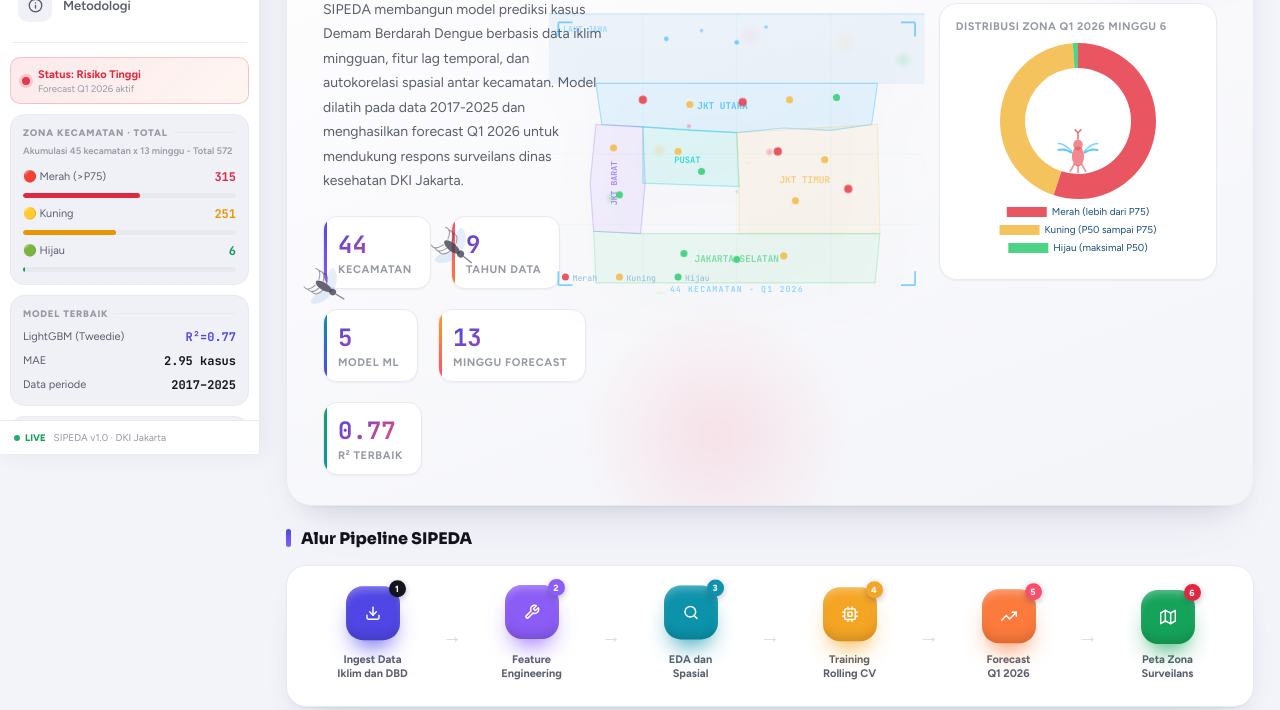
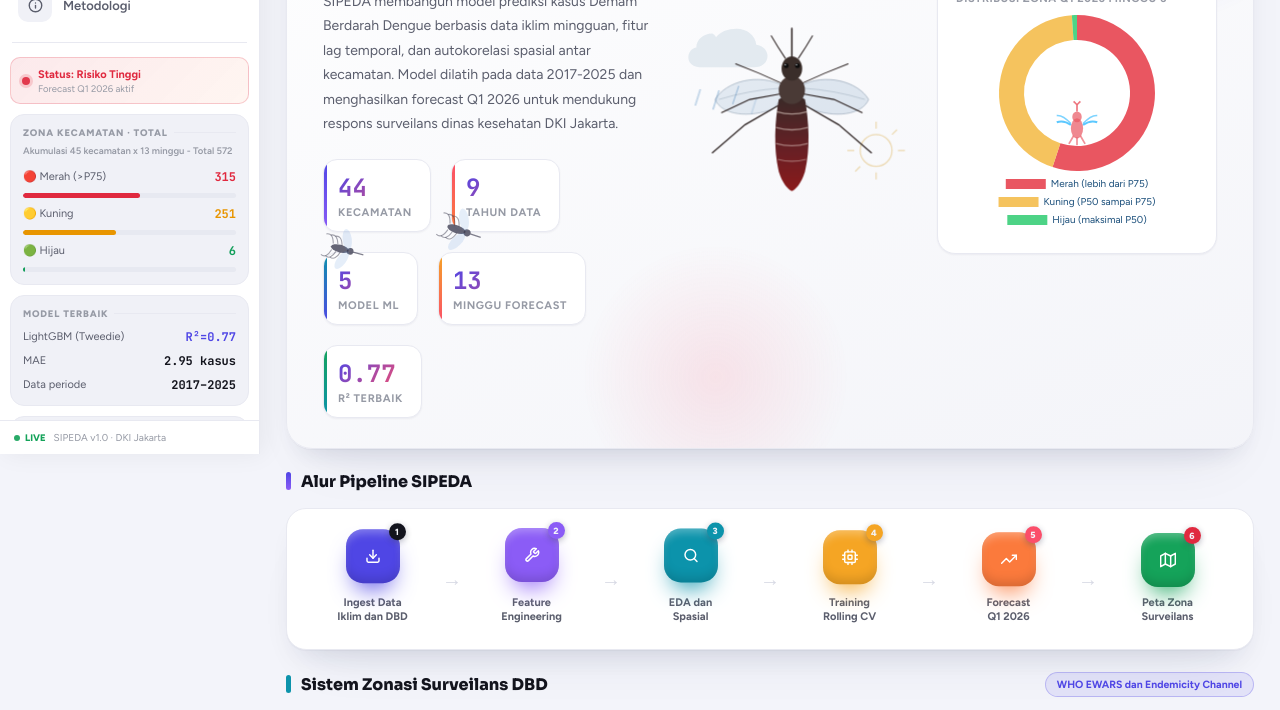
Before and after one commit to dapp-eng/sipeda_dashboard, a plain HTML site: page index.html in a window 1280 px wide. Shown: the part 346-1056 px from the top of the page. Drawn offline with nearby package versions, Linux system fonts and the light colour scheme.

Commit message:
Add files via upload

```diff
--- a/index.html
+++ b/index.html
@@ -248,8 +248,7 @@ input[type=range]::-moz-range-thumb{width:18px;height:18px;border-radius:50%;bor
 .hero-glow1{position:absolute;top:-90px;right:-90px;width:340px;height:340px;border-radius:50%;background:radial-gradient(circle,rgba(79,70,229,0.14),transparent 70%);pointer-events:none;animation:float-glow 6s ease-in-out infinite;}
 .hero-glow2{position:absolute;bottom:-70px;left:30%;width:260px;height:260px;border-radius:50%;background:radial-gradient(circle,rgba(251,78,106,0.12),transparent 70%);pointer-events:none;animation:float-glow 8s ease-in-out infinite reverse;}
 @keyframes float-glow{0%,100%{transform:translate(0,0);}50%{transform:translate(12px,-16px);}}
-.hero-inner{display:grid;grid-template-columns:minmax(220px,1fr) auto auto;gap:14px;align-items:center;position:relative;z-index:1;}
-.hero-mid{display:flex;justify-content:flex-start;align-items:center;margin-left:clamp(-70px,calc(78px - 16.3cqi),0px);padding-top:clamp(8px,3cqi,28px);transition:margin-left .25s ease,padding-top .25s ease,opacity .25s ease;}
+.hero-inner{display:grid;grid-template-columns:minmax(220px,1fr) minmax(200px,240px) minmax(220px,280px);gap:20px;align-items:center;position:relative;z-index:1;}
 .hero-eyebrow{display:inline-flex;align-items:center;gap:7px;margin-bottom:14px;font-size:11px;font-weight:700;color:#fff;background:linear-gradient(135deg,var(--c-blue),var(--c-purple));padding:6px 13px;border-radius:20px;box-shadow:0 8px 18px -6px rgba(79,70,229,0.45);}
 .hero-title{font-family:'Sora',sans-serif;font-size:36px;font-weight:900;line-height:1.12;letter-spacing:-1px;margin-bottom:16px;background:linear-gradient(135deg,var(--txt) 0%,var(--c-blue) 45%,var(--c-red) 100%);-webkit-background-clip:text;-webkit-text-fill-color:transparent;background-clip:text;}
 .hero-desc{font-size:14px;color:var(--txt2);line-height:1.75;margin-bottom:22px;max-width:560px;}
@@ -262,35 +261,26 @@ input[type=range]::-moz-range-thumb{width:18px;height:18px;border-radius:50%;bor
 .hstat:nth-child(5)::before{background:linear-gradient(180deg,var(--c-green),var(--c-teal));}
 .hstat-val{font-family:'JetBrains Mono',monospace;font-size:24px;font-weight:700;background:linear-gradient(135deg,var(--c-blue),var(--c-red));-webkit-background-clip:text;-webkit-text-fill-color:transparent;background-clip:text;}
 .hstat-label{font-size:11px;color:var(--txt3);font-weight:700;text-transform:uppercase;letter-spacing:0.6px;margin-top:3px;}
-.hero-chart{width:clamp(200px,calc(142px + 15.24cqi),280px);background:var(--bg2);border:1px solid var(--bord);border-radius:18px;padding:16px;box-shadow:var(--shadow-xs);transition:width .25s ease;}
+.hero-chart{width:100%;background:var(--bg2);border:1px solid var(--bord);border-radius:18px;padding:18px;box-shadow:var(--shadow-xs);}
 .hero-chart-title{font-size:11px;font-weight:700;color:var(--txt3);text-transform:uppercase;letter-spacing:0.5px;margin-bottom:10px;}
 
-/* JAKARTA HERO MAP */
-.hero-jkt-wrap{position:relative;width:clamp(200px,42cqi,380px);aspect-ratio:4/3;flex-shrink:0;margin:0 auto;filter:drop-shadow(0 18px 30px rgba(20,24,52,0.12));transition:width .25s ease;}
-.hero-jkt-wrap svg#jkt-map{width:100%;height:100%;}
-
-/* Degradasi BENAR-BENAR menyatu (fluid via clamp+cqi), berbasis lebar ruang
-   yang sungguh tersedia (container query), bukan lebar viewport — karena
-   sidebar bisa mengambil 260px atau 68px, dua laptop dengan resolusi
-   sedikit berbeda bisa berakhir di ruang yang nyaris sama, atau
-   sebaliknya. Peta & chart donat di atas (.hero-jkt-wrap, .hero-chart)
-   sudah mengecil terus-menerus secara halus sepanjang rentang lebar yang
-   luas (lihat clamp(...,cqi,...) di rule masing-masing) — bukan cuma
-   melompat di satu titik patokan seperti sebelumnya — supaya tidak ada
-   titik di mana selisih lebar layar yang kecil membuat elemen tiba-tiba
-   "hilang". Peta baru benar-benar disembunyikan di rentang yang sangat
-   sempit, setelah ia mencapai ukuran minimumnya, dan didahului fase
-   transparan dulu (bertahap) supaya tidak melompat ke kosong begitu saja. */
-@container hero (max-width:480px){
-  .hero-mid{opacity:0.35;}
-}
-@container hero (max-width:460px){
-  .hero-mid{display:none;}
-  .hero-inner{grid-template-columns:minmax(220px,1fr) auto;}
-}
-.jkt-pulse-ring{transform-origin:center;animation:jkt-ring-out 2.4s ease-out infinite;}
-@keyframes jkt-ring-out{0%{transform:scale(0.2);opacity:0.9;}100%{transform:scale(2.5);opacity:0;}}
-.jkt-label-box{font-family:'JetBrains Mono',monospace;font-size:9px;font-weight:700;fill:var(--txt3);}
+.hero-deco{width:100%;max-width:220px;aspect-ratio:1;margin:0 auto;display:flex;align-items:center;justify-content:center;}
+.hero-deco svg{width:100%;height:100%;overflow:visible;}
+.hd-bug{transform-box:fill-box;transform-origin:center;animation:hd-float 4s ease-in-out infinite;}
+@keyframes hd-float{0%,100%{transform:translateY(0);}50%{transform:translateY(-5px);}}
+.hd-rain{animation:hd-rainfall 1.3s linear infinite;}
+.hd-rain:nth-child(2){animation-delay:0.3s;}
+.hd-rain:nth-child(3){animation-delay:0.6s;}
+.hd-rain:nth-child(4){animation-delay:0.9s;}
+@keyframes hd-rainfall{0%{transform:translateY(0);opacity:0;}15%{opacity:0.6;}80%{opacity:0.45;}100%{transform:translateY(12px);opacity:0;}}
+.hd-sun{transform-box:fill-box;transform-origin:center;animation:hd-sun-pulse 3s ease-in-out infinite;}
+@keyframes hd-sun-pulse{0%,100%{opacity:0.45;transform:scale(1);}50%{opacity:0.75;transform:scale(1.08);}}
+
+@container hero (max-width:680px){
+  .hero-inner{grid-template-columns:1fr;}
+  .hero-chart{max-width:340px;margin:0 auto;width:100%;}
+  .hero-deco{display:none;}
+}
 
 /* FLOW DIAGRAM */
 .flow-diagram{display:flex;align-items:center;justify-content:center;gap:0;background:var(--card);border:1px solid var(--bord);border-radius:var(--radius-card);padding:24px 18px;margin-bottom:22px;overflow-x:auto;width:100%;box-shadow:var(--shadow-card);}
@@ -546,9 +536,7 @@ canvas{max-width:100%;}
   .hero-chart{width:100%;padding:13px;margin-left:auto;margin-right:auto;}
   .hero-chart-title{font-size:10px;text-align:center;}
 
-  .hero-inner{grid-template-columns:1fr!important;}
-  .hero-mid{display:flex;justify-content:center;margin-left:0;padding-top:0;opacity:1;}
-  .hero-jkt-wrap{width:100%;height:200px;margin-top:16px;margin-left:auto;margin-right:auto;}
+  .hero-inner{grid-template-columns:1fr!important;gap:18px;}
 
   .g1,.g2,.g3,.g4,.g-7-3,.g-3-7,.g-5-5{grid-template-columns:1fr!important;gap:13px;}
 
@@ -1485,132 +1473,65 @@ body.sb-collapsed .main {
           <div class="hstat"><div class="hstat-val">0.76</div><div class="hstat-label">R² Terbaik</div></div>
         </div>
       </div>
-      <div class="hero-mid">
-<div class="hero-jkt-wrap">
-<svg id="jkt-map" viewBox="0 0 320 240" xmlns="http://www.w3.org/2000/svg">
+      <div class="hero-deco" aria-hidden="true">
+        <svg viewBox="0 0 235 180" xmlns="http://www.w3.org/2000/svg">
           <defs>
-    <radialGradient id="glow-m" cx="50%" cy="50%" r="50%"><stop offset="0%" stop-color="#e63946" stop-opacity="0.6"/><stop offset="100%" stop-color="#e63946" stop-opacity="0"/></radialGradient>
-    <radialGradient id="glow-k" cx="50%" cy="50%" r="50%"><stop offset="0%" stop-color="#f4b942" stop-opacity="0.5"/><stop offset="100%" stop-color="#f4b942" stop-opacity="0"/></radialGradient>
-    <radialGradient id="glow-h" cx="50%" cy="50%" r="50%"><stop offset="0%" stop-color="#2ecc71" stop-opacity="0.5"/><stop offset="100%" stop-color="#2ecc71" stop-opacity="0"/></radialGradient>
-    <filter id="blur-soft"><feGaussianBlur stdDeviation="1.5"/></filter>
+            <linearGradient id="hd-abd" x1="0%" y1="0%" x2="0%" y2="100%">
+              <stop offset="0%" stop-color="#3a2a28"/>
+              <stop offset="60%" stop-color="#6b1f24"/>
+              <stop offset="100%" stop-color="#8b1a1a"/>
+            </linearGradient>
           </defs>
-
-  <!-- Grid lines -->
-  <g opacity="0.08" stroke="#00aaff" stroke-width="0.5">
-    <line x1="0" y1="60" x2="320" y2="60"/>
-    <line x1="0" y1="120" x2="320" y2="120"/>
-    <line x1="0" y1="180" x2="320" y2="180"/>
-    <line x1="80" y1="0" x2="80" y2="240"/>
-    <line x1="160" y1="0" x2="160" y2="240"/>
-    <line x1="240" y1="0" x2="240" y2="240"/>
+          <g transform="translate(-228,-50)">
+            <path d="M255,55 C245,55 238,62 238,70 C232,71 228,77 230,84 C232,90 240,92 248,91 L300,91 C308,91 314,86 314,79 C314,73 309,68 302,67 C301,57 292,50 281,50 C272,50 264,53 259,59 C258,57 257,56 255,55 Z" fill="#cfdce6" opacity="0.55"/>
+            <path class="hd-rain" d="M242,108 L237,124" stroke="#8fb4d6" stroke-width="2" stroke-linecap="round" opacity="0.5"/>
+            <path class="hd-rain" d="M262,112 L256,131" stroke="#8fb4d6" stroke-width="2" stroke-linecap="round" opacity="0.55"/>
+            <path class="hd-rain" d="M283,110 L277,128" stroke="#8fb4d6" stroke-width="2" stroke-linecap="round" opacity="0.45"/>
+            <path class="hd-rain" d="M302,114 L297,130" stroke="#8fb4d6" stroke-width="2" stroke-linecap="round" opacity="0.5"/>
+
+            <g class="hd-sun">
+              <circle cx="430" cy="180" r="16" fill="none" stroke="#d9a83c" stroke-width="1.3" opacity="0.55"/>
+              <line x1="430" y1="158" x2="430" y2="151" stroke="#d9a83c" stroke-width="1.3" opacity="0.55"/>
+              <line x1="430" y1="202" x2="430" y2="209" stroke="#d9a83c" stroke-width="1.3" opacity="0.55"/>
+              <line x1="452" y1="180" x2="459" y2="180" stroke="#d9a83c" stroke-width="1.3" opacity="0.55"/>
+              <line x1="408" y1="180" x2="401" y2="180" stroke="#d9a83c" stroke-width="1.3" opacity="0.55"/>
+              <line x1="446" y1="164" x2="451" y2="159" stroke="#d9a83c" stroke-width="1.3" opacity="0.55"/>
+              <line x1="414" y1="196" x2="409" y2="201" stroke="#d9a83c" stroke-width="1.3" opacity="0.55"/>
             </g>
 
-  <!-- Sea area (top - Java Sea / Teluk Jakarta) -->
-  <rect x="0" y="0" width="320" height="60" fill="rgba(0,100,180,0.06)" rx="0"/>
-  <text x="12" y="16" font-size="7" fill="rgba(0,170,255,0.35)" font-family="JetBrains Mono,monospace" font-weight="600">LAUT JAWA</text>
-
-  <!-- Jakarta Utara (North) -->
-  <path d="M40,60 L280,60 L275,95 L240,100 L200,98 L160,102 L120,100 L80,97 L45,95 Z"
-        fill="rgba(0,170,255,0.09)" stroke="rgba(0,170,255,0.3)" stroke-width="1"/>
-  <text x="148" y="82" text-anchor="middle" font-size="8" fill="rgba(0,170,255,0.6)" font-family="JetBrains Mono,monospace" font-weight="700">JKT UTARA</text>
-
-  <!-- Jakarta Barat (West) -->
-  <path d="M40,95 L80,97 L82,145 L78,188 L38,186 L35,145 Z"
-        fill="rgba(139,92,246,0.08)" stroke="rgba(139,92,246,0.25)" stroke-width="1"/>
-  <text x="58" y="145" text-anchor="middle" font-size="7" fill="rgba(139,92,246,0.7)" font-family="JetBrains Mono,monospace" font-weight="700" transform="rotate(-90,58,145)">JKT BARAT</text>
-
-  <!-- Jakarta Pusat (Center) -->
-  <path d="M80,97 L160,102 L162,148 L80,145 Z"
-        fill="rgba(0,210,200,0.1)" stroke="rgba(0,210,200,0.3)" stroke-width="1"/>
-  <text x="118" y="128" text-anchor="middle" font-size="7.5" fill="rgba(0,210,200,0.75)" font-family="JetBrains Mono,monospace" font-weight="700">PUSAT</text>
-
-  <!-- Jakarta Timur (East) -->
-  <path d="M160,102 L280,95 L282,188 L162,188 L162,148 Z"
-        fill="rgba(244,185,66,0.07)" stroke="rgba(244,185,66,0.22)" stroke-width="1"/>
-  <text x="218" y="145" text-anchor="middle" font-size="8" fill="rgba(244,185,66,0.65)" font-family="JetBrains Mono,monospace" font-weight="700">JKT TIMUR</text>
-
-  <!-- Jakarta Selatan (South) -->
-  <path d="M38,186 L78,188 L162,188 L282,188 L278,230 L40,230 Z"
-        fill="rgba(46,204,113,0.07)" stroke="rgba(46,204,113,0.22)" stroke-width="1"/>
-  <text x="160" y="212" text-anchor="middle" font-size="8" fill="rgba(46,204,113,0.6)" font-family="JetBrains Mono,monospace" font-weight="700">JAKARTA SELATAN</text>
-
-  <!-- Animated zone dots for kecamatan (sampled key locations) -->
-  <!-- Jakarta Utara cluster -->
-  <circle cx="80" cy="74" r="5" fill="url(#glow-m)" class="jkt-pulse-ring" style="animation-delay:0s"/>
-  <circle cx="80" cy="74" r="3.5" fill="rgba(230,57,70,0.85)"/>
-
-  <circle cx="120" cy="78" r="5" fill="url(#glow-k)" class="jkt-pulse-ring" style="animation-delay:0.4s"/>
-  <circle cx="120" cy="78" r="3" fill="rgba(244,185,66,0.85)"/>
-
-  <circle cx="165" cy="76" r="5" fill="url(#glow-m)" class="jkt-pulse-ring" style="animation-delay:0.8s"/>
-  <circle cx="165" cy="76" r="3.5" fill="rgba(230,57,70,0.85)"/>
-
-  <circle cx="205" cy="74" r="5" fill="url(#glow-k)" class="jkt-pulse-ring" style="animation-delay:1.1s"/>
-  <circle cx="205" cy="74" r="3" fill="rgba(244,185,66,0.85)"/>
-
-  <circle cx="245" cy="72" r="5" fill="url(#glow-h)" class="jkt-pulse-ring" style="animation-delay:1.5s"/>
-  <circle cx="245" cy="72" r="3" fill="rgba(46,204,113,0.85)"/>
-
-  <!-- Jakarta Barat cluster -->
-  <circle cx="55" cy="115" r="5" fill="url(#glow-k)" class="jkt-pulse-ring" style="animation-delay:0.6s"/>
-  <circle cx="55" cy="115" r="3" fill="rgba(244,185,66,0.85)"/>
-  <circle cx="60" cy="155" r="5" fill="url(#glow-h)" class="jkt-pulse-ring" style="animation-delay:2.0s"/>
-  <circle cx="60" cy="155" r="3" fill="rgba(46,204,113,0.85)"/>
-
-  <!-- Jakarta Pusat cluster -->
-  <circle cx="110" cy="118" r="5" fill="url(#glow-k)" class="jkt-pulse-ring" style="animation-delay:1.8s"/>
-  <circle cx="110" cy="118" r="3" fill="rgba(244,185,66,0.85)"/>
-  <circle cx="130" cy="135" r="5" fill="url(#glow-h)" class="jkt-pulse-ring" style="animation-delay:0.3s"/>
-  <circle cx="130" cy="135" r="3" fill="rgba(46,204,113,0.85)"/>
-
-  <!-- Jakarta Timur cluster -->
-  <circle cx="195" cy="118" r="5" fill="url(#glow-m)" class="jkt-pulse-ring" style="animation-delay:2.2s"/>
-  <circle cx="195" cy="118" r="3.5" fill="rgba(230,57,70,0.85)"/>
-  <circle cx="235" cy="125" r="5" fill="url(#glow-k)" class="jkt-pulse-ring" style="animation-delay:0.9s"/>
-  <circle cx="235" cy="125" r="3" fill="rgba(244,185,66,0.85)"/>
-  <circle cx="255" cy="150" r="5" fill="url(#glow-m)" class="jkt-pulse-ring" style="animation-delay:1.4s"/>
-  <circle cx="255" cy="150" r="3.5" fill="rgba(230,57,70,0.85)"/>
-  <circle cx="210" cy="160" r="5" fill="url(#glow-k)" class="jkt-pulse-ring" style="animation-delay:0.2s"/>
-  <circle cx="210" cy="160" r="3" fill="rgba(244,185,66,0.85)"/>
-
-  <!-- Jakarta Selatan cluster -->
-  <circle cx="115" cy="205" r="5" fill="url(#glow-h)" class="jkt-pulse-ring" style="animation-delay:1.7s"/>
-  <circle cx="115" cy="205" r="3" fill="rgba(46,204,113,0.85)"/>
-  <circle cx="160" cy="210" r="5" fill="url(#glow-h)" class="jkt-pulse-ring" style="animation-delay:2.5s"/>
-  <circle cx="160" cy="210" r="3" fill="rgba(46,204,113,0.85)"/>
-  <circle cx="200" cy="207" r="5" fill="url(#glow-k)" class="jkt-pulse-ring" style="animation-delay:0.7s"/>
-  <circle cx="200" cy="207" r="3" fill="rgba(244,185,66,0.85)"/>
-
-  <!-- Kepulauan Seribu (offshore dots) -->
-  <circle cx="100" cy="22" r="2" fill="rgba(0,170,255,0.5)"/>
-  <circle cx="130" cy="15" r="1.5" fill="rgba(0,170,255,0.4)"/>
-  <circle cx="160" cy="25" r="2" fill="rgba(0,170,255,0.5)"/>
-  <circle cx="185" cy="12" r="1.5" fill="rgba(0,170,255,0.4)"/>
-
-  <!-- Scan line animation -->
-  <rect id="scan-line" x="0" y="0" width="320" height="2" fill="rgba(0,170,255,0.12)" opacity="0.7">
-    <animate attributeName="y" from="0" to="240" dur="4s" repeatCount="indefinite"/>
-    <animate attributeName="opacity" values="0;0.7;0.7;0" keyTimes="0;0.05;0.95;1" dur="4s" repeatCount="indefinite"/>
-  </rect>
-
-  <!-- Corner brackets (decorative) -->
-  <path d="M8,8 L8,20 M8,8 L20,8" stroke="rgba(0,170,255,0.5)" stroke-width="1.5" fill="none"/>
-  <path d="M312,8 L312,20 M312,8 L300,8" stroke="rgba(0,170,255,0.5)" stroke-width="1.5" fill="none"/>
-  <path d="M8,232 L8,220 M8,232 L20,232" stroke="rgba(0,170,255,0.5)" stroke-width="1.5" fill="none"/>
-  <path d="M312,232 L312,220 M312,232 L300,232" stroke="rgba(0,170,255,0.5)" stroke-width="1.5" fill="none"/>
-
-  <!-- Legend mini -->
-  <circle cx="14" cy="225" r="3" fill="rgba(230,57,70,0.85)"/>
-  <text x="20" y="228.5" font-size="7" fill="rgba(110,168,208,0.75)" font-family="JetBrains Mono,monospace">Merah</text>
-  <circle cx="60" cy="225" r="3" fill="rgba(244,185,66,0.85)"/>
-  <text x="66" y="228.5" font-size="7" fill="rgba(110,168,208,0.75)" font-family="JetBrains Mono,monospace">Kuning</text>
-  <circle cx="110" cy="225" r="3" fill="rgba(46,204,113,0.85)"/>
-  <text x="116" y="228.5" font-size="7" fill="rgba(110,168,208,0.75)" font-family="JetBrains Mono,monospace">Hijau</text>
-
-  <!-- Title -->
-  <text x="160" y="238" text-anchor="middle" font-size="7" fill="rgba(0,170,255,0.45)" font-family="JetBrains Mono,monospace" font-weight="600" letter-spacing="1">44 KECAMATAN - Q1 2026</text>
+            <g class="hd-bug">
+              <path d="M330,113 C305,100 270,108 258,128 C265,145 295,148 320,138 C328,130 332,120 330,113 Z" fill="rgba(180,200,220,0.35)" stroke="rgba(120,140,160,0.6)" stroke-width="0.8"/>
+              <path d="M328,116 Q295,118 262,128" fill="none" stroke="rgba(120,140,160,0.6)" stroke-width="0.6"/>
+              <path d="M350,113 C375,100 410,108 422,128 C415,145 385,148 360,138 C352,130 348,120 350,113 Z" fill="rgba(180,200,220,0.4)" stroke="rgba(120,140,160,0.65)" stroke-width="0.8"/>
+              <path d="M352,116 Q385,118 418,128" fill="none" stroke="rgba(120,140,160,0.6)" stroke-width="0.6"/>
+
+              <path d="M330,132 L290,155 L255,185" fill="none" stroke="#2b2120" stroke-width="1.3" stroke-linecap="round"/>
+              <path d="M328,122 L295,128 L265,142" fill="none" stroke="#2b2120" stroke-width="1.2" stroke-linecap="round"/>
+              <path d="M332,112 L305,100 L280,90" fill="none" stroke="#2b2120" stroke-width="1.1" stroke-linecap="round"/>
+              <path d="M350,132 L390,155 L425,185" fill="none" stroke="#2b2120" stroke-width="1.3" stroke-linecap="round"/>
+              <path d="M352,122 L385,128 L415,142" fill="none" stroke="#2b2120" stroke-width="1.2" stroke-linecap="round"/>
+              <path d="M348,112 L375,100 L400,90" fill="none" stroke="#2b2120" stroke-width="1.1" stroke-linecap="round"/>
+
+              <path d="M326,128 C322,150 320,180 326,205 C330,218 336,224 340,226 C344,224 350,218 354,205 C360,180 358,150 354,128 C348,124 332,124 326,128 Z" fill="url(#hd-abd)"/>
+              <path d="M324,141 Q340,146 356,141" fill="none" stroke="#f5e9df" stroke-width="1.4" opacity="0.55"/>
+              <path d="M323,158 Q340,163 357,158" fill="none" stroke="#f5e9df" stroke-width="1.4" opacity="0.5"/>
+              <path d="M323,175 Q340,180 357,175" fill="none" stroke="#f5e9df" stroke-width="1.3" opacity="0.45"/>
+              <path d="M325,192 Q340,196 355,192" fill="none" stroke="#f5e9df" stroke-width="1.2" opacity="0.4"/>
+
+              <ellipse cx="340" cy="118" rx="14" ry="15" fill="#4a3a36"/>
+              <ellipse cx="340" cy="95" rx="11" ry="13" fill="#3a2e2a"/>
+              <line x1="340" y1="82" x2="340" y2="52" stroke="#2b2120" stroke-width="1.6" stroke-linecap="round"/>
+
+              <path d="M333,84 Q325,72 318,60" fill="none" stroke="#2b2120" stroke-width="1.1" stroke-linecap="round"/>
+              <path d="M347,84 Q355,72 362,60" fill="none" stroke="#2b2120" stroke-width="1.1" stroke-linecap="round"/>
+
+              <circle cx="334" cy="92" r="2.6" fill="#0c0c0c"/>
+              <circle cx="333" cy="91" r="0.7" fill="#dfe8ee"/>
+              <circle cx="346" cy="92" r="2.6" fill="#0c0c0c"/>
+              <circle cx="345" cy="91" r="0.7" fill="#dfe8ee"/>
+            </g>
+          </g>
         </svg>
-</div>
       </div>
       <div class="hero-chart">
         <div class="hero-chart-title">Distribusi Zona Q1 2026 Minggu 6</div>
```
Lines whose indentation alone changed are shown as unchanged.
